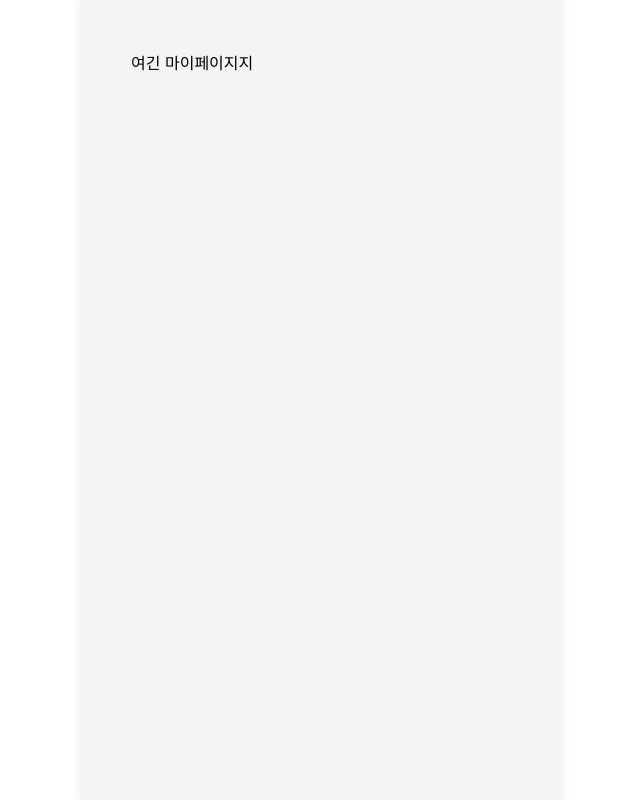
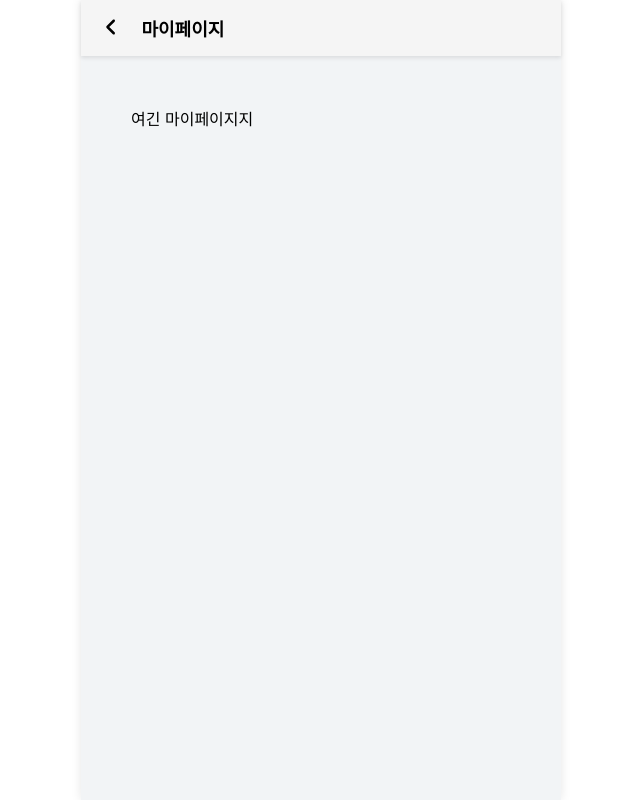
Before and after one commit to Daedongyeojido/front, a React (Create React App) app: page /mypage in a window 1280 px wide. Shown: the whole page, without its empty margins (319-959 px from the left). Built offline with nearby package versions, Linux system fonts and the light colour scheme.

Commit message:
✨ [ADD] AppBar 컴포넌트 추가

```diff
--- a/package.json
+++ b/package.json
@@ -3,10 +3,13 @@
   "version": "0.1.0",
   "private": true,
   "dependencies": {
+    "@fortawesome/free-solid-svg-icons": "^6.6.0",
+    "@fortawesome/react-fontawesome": "^0.2.2",
     "@testing-library/jest-dom": "^5.17.0",
     "@testing-library/react": "^13.4.0",
     "@testing-library/user-event": "^13.5.0",
     "prettier": "^3.3.3",
+    "prop-types": "^15.8.1",
     "react": "^18.3.1",
     "react-dom": "^18.3.1",
     "react-router-dom": "^6.25.1",
--- /dev/null
+++ b/src/components/AppBar.js
@@ -0,0 +1,57 @@
+import React from 'react';
+import PropTypes from 'prop-types';
+import styled from 'styled-components';
+import { useNavigate } from 'react-router-dom';
+import { faAngleLeft } from "@fortawesome/free-solid-svg-icons";
+import { FontAwesomeIcon } from "@fortawesome/react-fontawesome";
+
+
+
+const AppBarContainer = styled.div`
+  display: flex;
+  align-items: center;
+  height: 56px;
+  background-color: #f5f5f5;
+  padding: 0 16px;
+  box-shadow: 0 2px 4px rgba(0, 0, 0, 0.1);
+`;
+
+const BackButton = styled.button`
+  background: none;
+  border: none;
+  font-size: 20px;
+  cursor: pointer;
+  padding: 8px;
+  margin-right: 16px;
+`;
+
+const Title = styled.h1`
+  font-size: 18px;
+  margin: 0;
+`;
+
+function AppBar({ title }) {
+  const navigate = useNavigate();
+
+  let goBack = () => {
+    navigate(-1);
+  };
+
+  return (
+    <AppBarContainer>
+      <BackButton>
+        <FontAwesomeIcon
+          icon={faAngleLeft}
+          onClick={goBack}
+        />
+      </BackButton>
+      <Title>{title}</Title>
+    </AppBarContainer>
+  );
+}
+
+AppBar.propTypes = {
+  title: PropTypes.string.isRequired,
+};
+
+export default AppBar;
--- a/src/pages/Home/mypage/index.js
+++ b/src/pages/Home/mypage/index.js
@@ -1,19 +1,17 @@
 import React from 'react';
-import { PageContainer, ContentContainer } from '../../../components/Layout'
-
+import { PageContainer, ContentContainer } from '../../../components/Layout';
+import AppBar from '../../../components/AppBar';
 
 function Mypage() {
-
     return (
-    <>
         <PageContainer>
+        <AppBar title="마이페이지" />
         <ContentContainer>
             <div>
             여긴 마이페이지지
             </div>
         </ContentContainer>
         </PageContainer>
-    </>
     );
 }
 
--- a/src/pages/Home/tutorial/index.js
+++ b/src/pages/Home/tutorial/index.js
@@ -1,19 +1,18 @@
 import React from 'react';
 import { PageContainer, ContentContainer } from '../../../components/Layout'
+import AppBar from '../../../components/AppBar';
 
 
 function Tutorial() {
-
     return (
-    <>
         <PageContainer>
+        <AppBar title="튜토리얼" />
             <ContentContainer>
                 <div>
                     여긴 튜토리얼이지
                 </div>
             </ContentContainer>
         </PageContainer>
-    </>
     );
     }
 
```
Also changed, not shown: 1 other file (tests, documents, lock files or other folders). Lines whose indentation alone changed are shown as unchanged.
